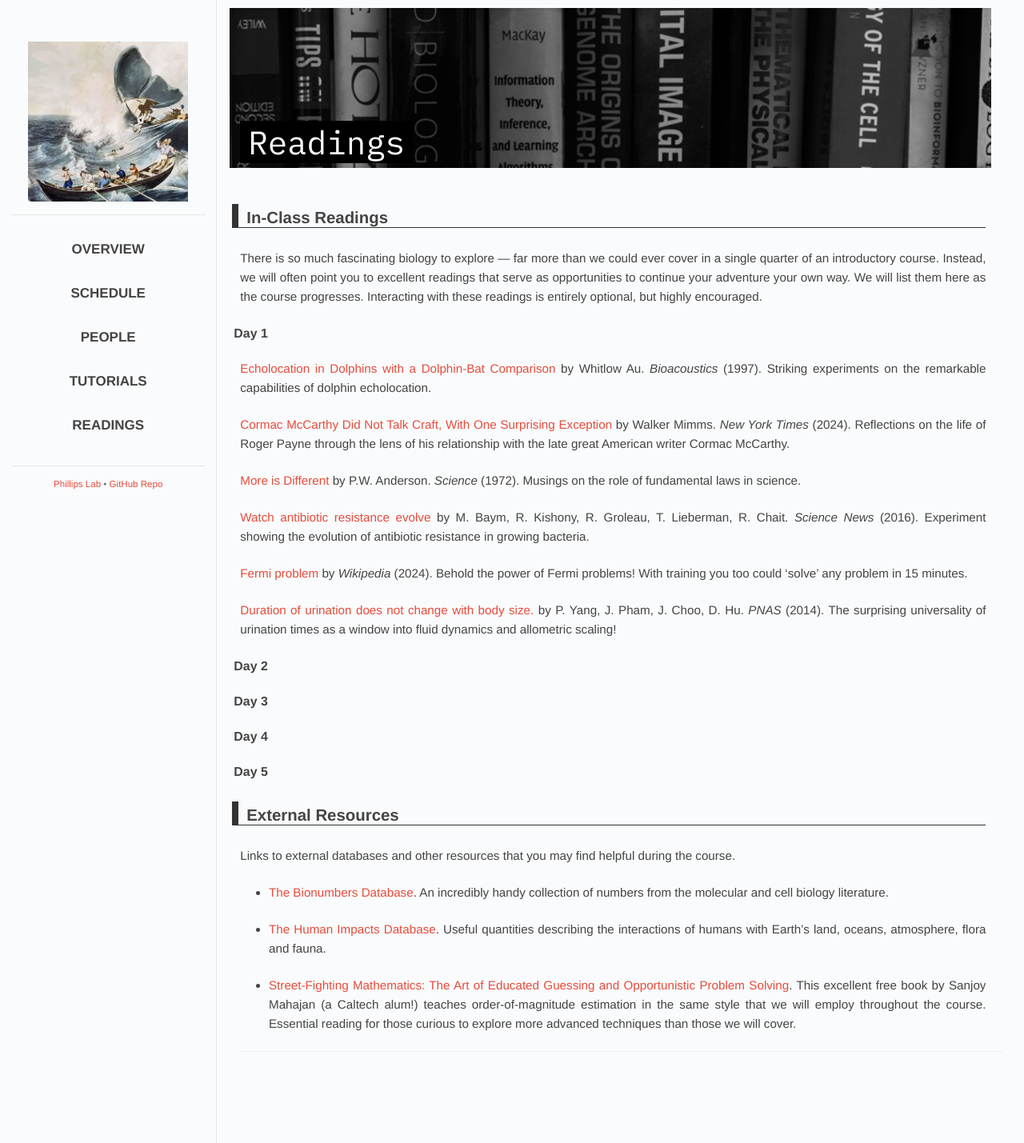
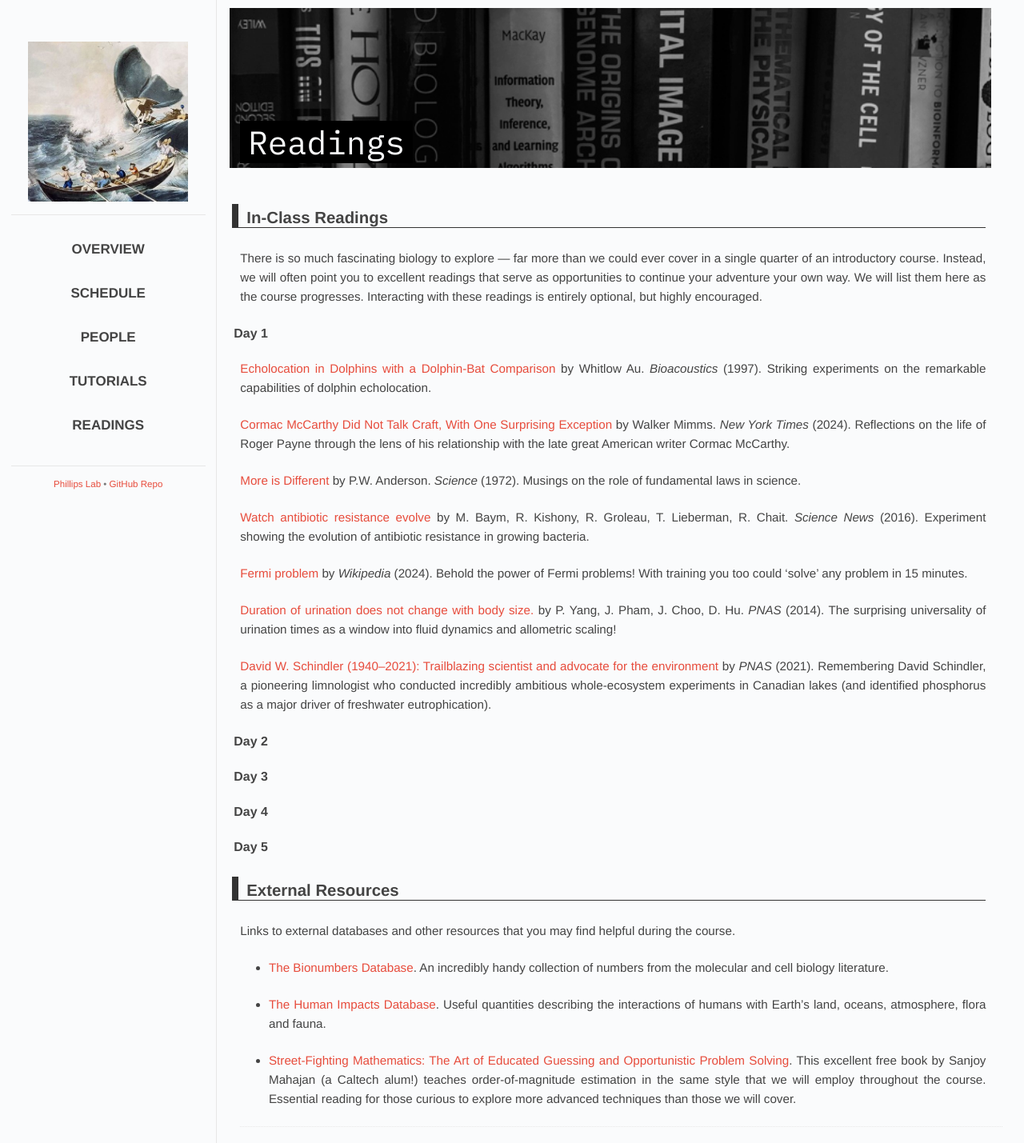
Before and after one commit to RPGroup-PBoC/mpi-pboc, a Jekyll site: the page built from 2024/readings.md, in a window 1280 px wide. Shown: the whole page at 80% size. Built offline with Jekyll 4.4.1, drawn with Linux system fonts in a browser that asks for light colours; some web fonts are replaced.

Commit message:
Schindler paper

```diff
--- a/_data/2024/papers.yaml
+++ b/_data/2024/papers.yaml
@@ -40,6 +40,12 @@ Day 1:
   PDF: "Yang2014.pdf"
   description: "The surprising universality of urination times as a window into fluid dynamics and allometric scaling!"
 
+- title: "David W. Schindler (1940–2021): Trailblazing scientist and advocate for the environment"
+  journal: "PNAS"
+  year: "2021"
+  PDF: "kidd2021-david-w-schindler.pdf"
+  description: "Remembering David Schindler, a pioneering limnologist who conducted incredibly ambitious whole-ecosystem experiments in Canadian lakes (and identified phosphorus as a major driver of freshwater eutrophication)."
+
 Day 2:
 Day 3:
 Day 4:
```
Also changed, not shown: 2 other files.
